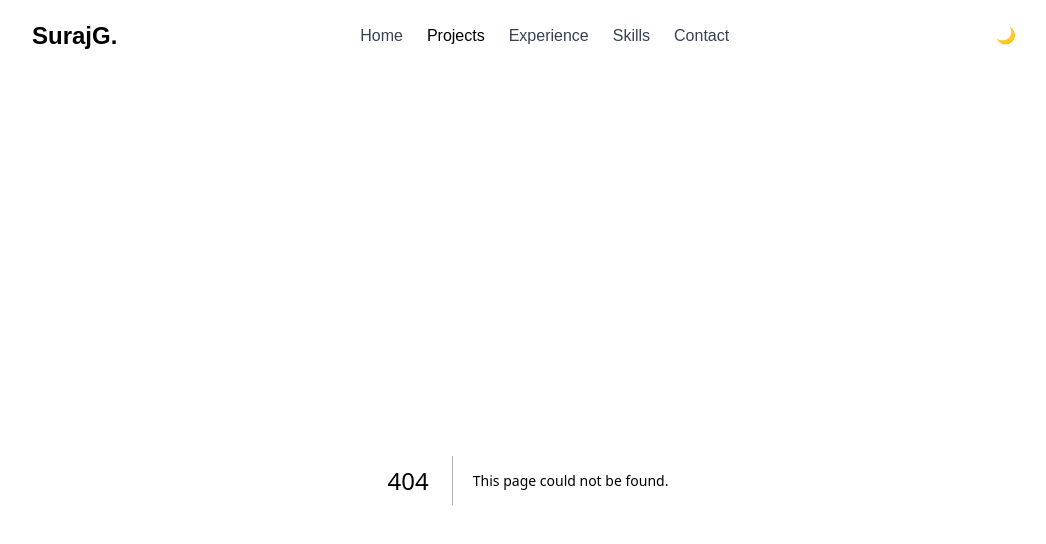
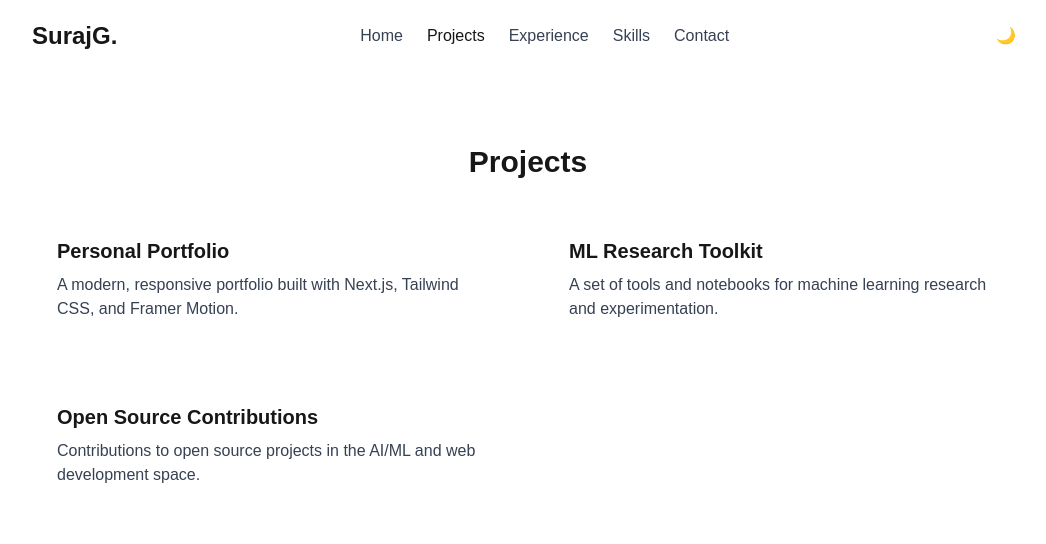
Before and after one commit to SurajGeddam/personal-portfolio, a Next.js app: page /projects in a window 1280 px wide. Before the commit this address had no page. Shown: the top 544 px of the page, without its empty margins (112-1158 px from the left). Built offline with nearby package versions, Linux system fonts and the light colour scheme.

Commit message:
feat: add Projects showcase page

```diff
--- /dev/null
+++ b/components/Projects.tsx
@@ -0,0 +1,43 @@
+"use client";
+
+const projects = [
+  {
+    title: "Personal Portfolio",
+    description: "A modern, responsive portfolio built with Next.js, Tailwind CSS, and Framer Motion.",
+    link: "https://personal-portfolio-nine-pearl.vercel.app/",
+  },
+  {
+    title: "ML Research Toolkit",
+    description: "A set of tools and notebooks for machine learning research and experimentation.",
+    link: "https://github.com/SurajGeddam/ml-research-toolkit",
+  },
+  {
+    title: "Open Source Contributions",
+    description: "Contributions to open source projects in the AI/ML and web development space.",
+    link: "https://github.com/SurajGeddam",
+  },
+];
+
+export default function Projects() {
+  return (
+    <section className="max-w-5xl mx-auto py-16 px-4">
+      <h2 className="text-3xl font-heading font-bold mb-8 text-center">Projects</h2>
+      <div className="grid grid-cols-1 md:grid-cols-2 gap-8">
+        {projects.map((project) => (
+          <a
+            key={project.title}
+            href={project.link}
+            target="_blank"
+            rel="noopener noreferrer"
+            className="block bg-white dark:bg-gray-800 p-6 rounded-lg shadow-soft hover:scale-105 transition-transform border border-transparent hover:border-primary"
+          >
+            <h3 className="text-xl font-heading font-semibold mb-2 text-primary">
+              {project.title}
+            </h3>
+            <p className="text-body text-gray-700 dark:text-gray-300">{project.description}</p>
+          </a>
+        ))}
+      </div>
+    </section>
+  );
+}
--- /dev/null
+++ b/src/app/projects/page.tsx
@@ -0,0 +1,5 @@
+import Projects from "../../../components/Projects";
+
+export default function ProjectsPage() {
+  return <Projects />;
+}
```
